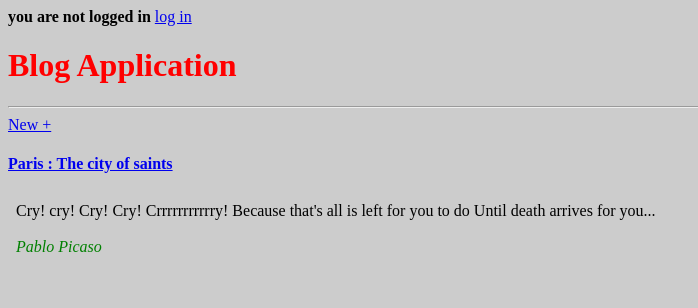
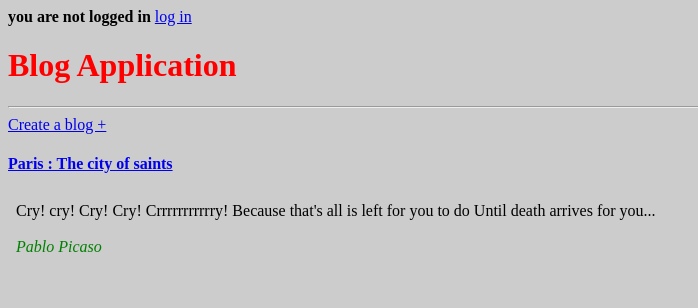
Before and after one commit to Overhaul66/Django-blog-app, a Django app: page /home in a window 1280 px wide. Shown: the top 308 px of the page, without its empty margins (0-698 px from the left). Run offline with Django 4.2, Linux system fonts and the light colour scheme; data comes from the database, SQL or seed files in the repository.

Commit message:
made changes to home.html

```diff
--- a/templates/home.html
+++ b/templates/home.html
@@ -5,7 +5,7 @@
 {% endblock title %}
 
 {% block content %}
-<a href = "{% url 'new' %}">New +</a>
+<a href = "{% url 'new' %}">Create a blog +</a>
   {% for post in object_list %}
     <h4><a href="{% url 'post' post.pk %}">{{post.title}}</a></h4>
     <p class="cont">{{post.content}}
```
